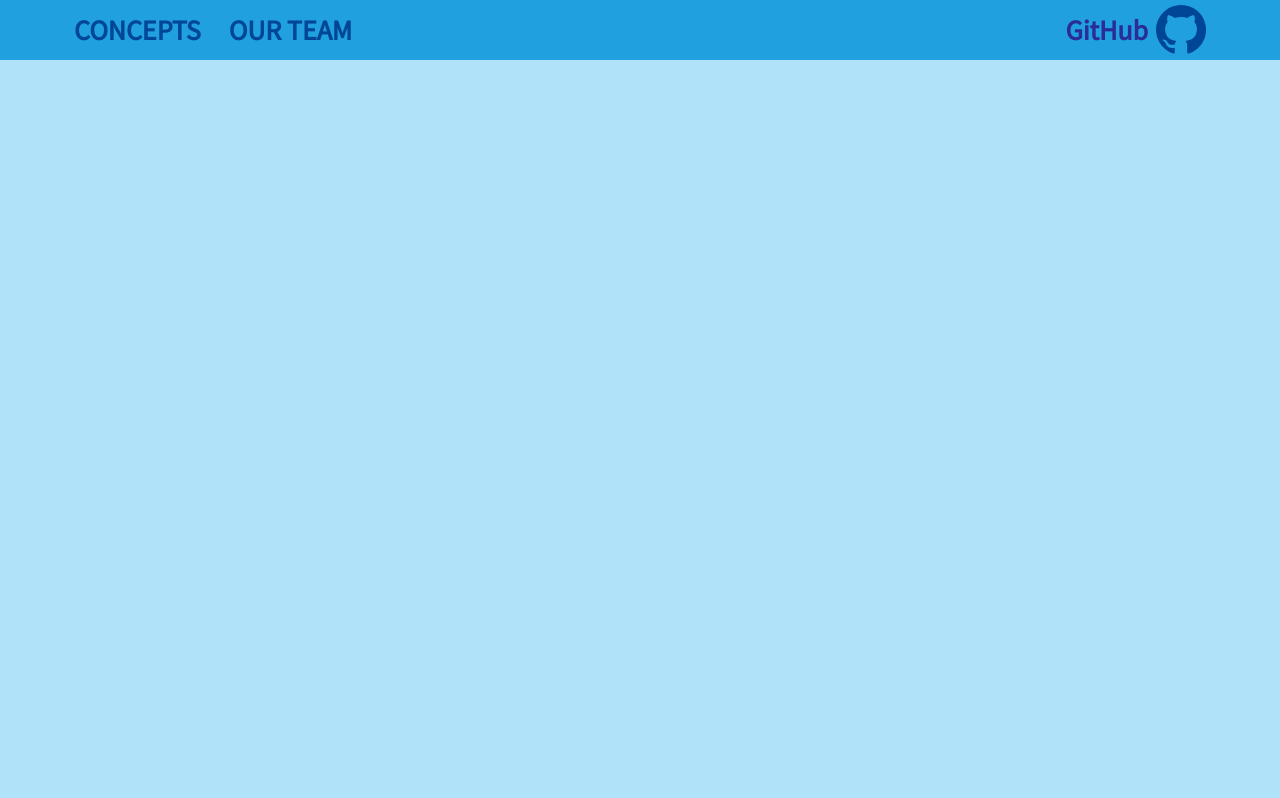
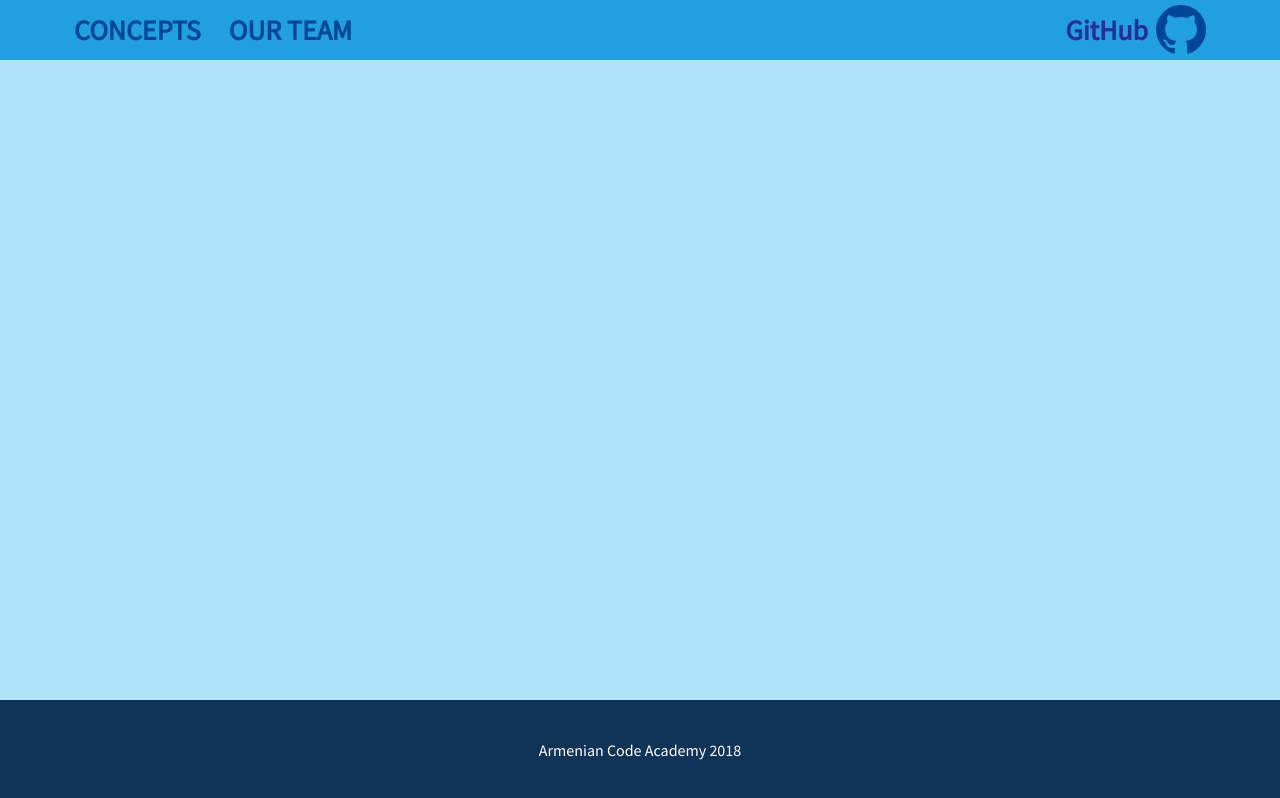
Before and after one commit to js-under-the-hood/javascript-under-the-hood, a React (Create React App) app: page / in a window 1280 px wide. Built offline with nearby package versions, Linux system fonts and the light colour scheme.

Commit message:
add footer component

```diff
--- a/src/components/App/App.js
+++ b/src/components/App/App.js
@@ -1,5 +1,6 @@
 import React from "react";
 import Header from "../HeaderContainer";
+import Footer from "../FooterContainer";
 import headerData from "../../data/headerData";
 
 import "./App.css";
@@ -7,6 +8,7 @@ import "./App.css";
 const App = () => (
     <div className="app">
         <Header data={headerData}/>
+        <Footer />
     </div>
 );
 
--- /dev/null
+++ b/src/components/FooterContainer/Footer/Footer.css
@@ -0,0 +1,15 @@
+.footerSection {
+    position: absolute;
+    bottom: 0;
+    width: 100%;
+    background-color: #103358;
+    height: 100px;
+    text-align: center;
+    color: #fff;
+
+}
+
+.footerText {
+    position: relative;
+    top: 40px;
+}
--- /dev/null
+++ b/src/components/FooterContainer/Footer/Footer.jsx
@@ -0,0 +1,13 @@
+import React from 'react';
+import PropTypes from 'prop-types';
+
+import './Footer.css';
+
+const Footer = () => (
+    <footer className="footerSection">
+        <span className="footerText">Armenian Code Academy 2018</span>
+    </footer>
+);
+
+
+export default Footer;
--- /dev/null
+++ b/src/components/FooterContainer/Footer/index.js
@@ -0,0 +1 @@
+export { default } from "./Footer";
--- /dev/null
+++ b/src/components/FooterContainer/index.js
@@ -0,0 +1 @@
+export { default } from "./Footer";
--- a/src/components/HeaderContainer/Header/Header.jsx
+++ b/src/components/HeaderContainer/Header/Header.jsx
@@ -9,7 +9,9 @@ const Header = ({ data }) => (
     <header className="header">
         <Menu items={data.menuItems} />
         <GitHub link={data.gitHubLink} />
+
     </header>
+
 );
 
 Header.propTypes = {
```
Also changed, not shown: src/components/HeaderContainer/index.js (line endings or trailing spaces).
